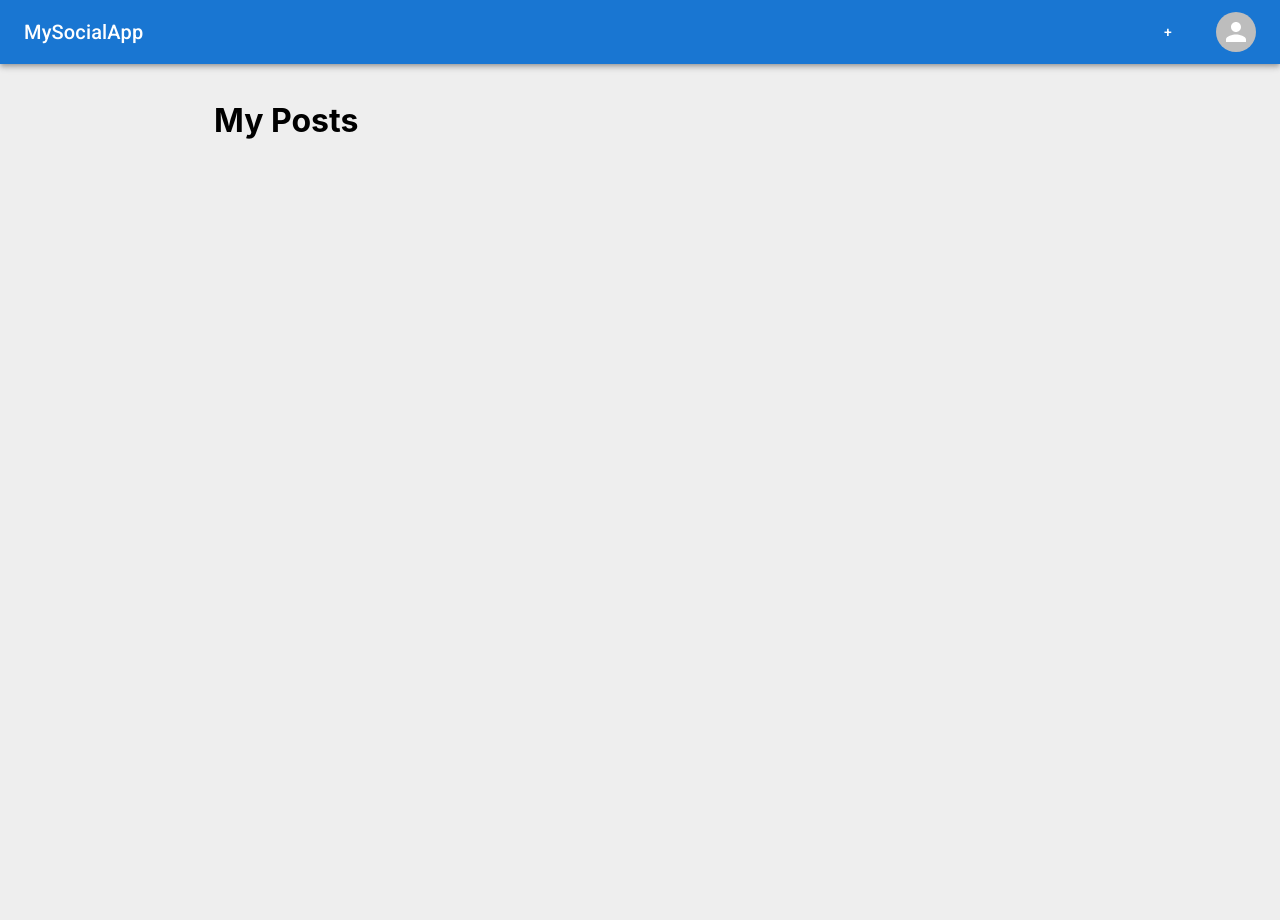
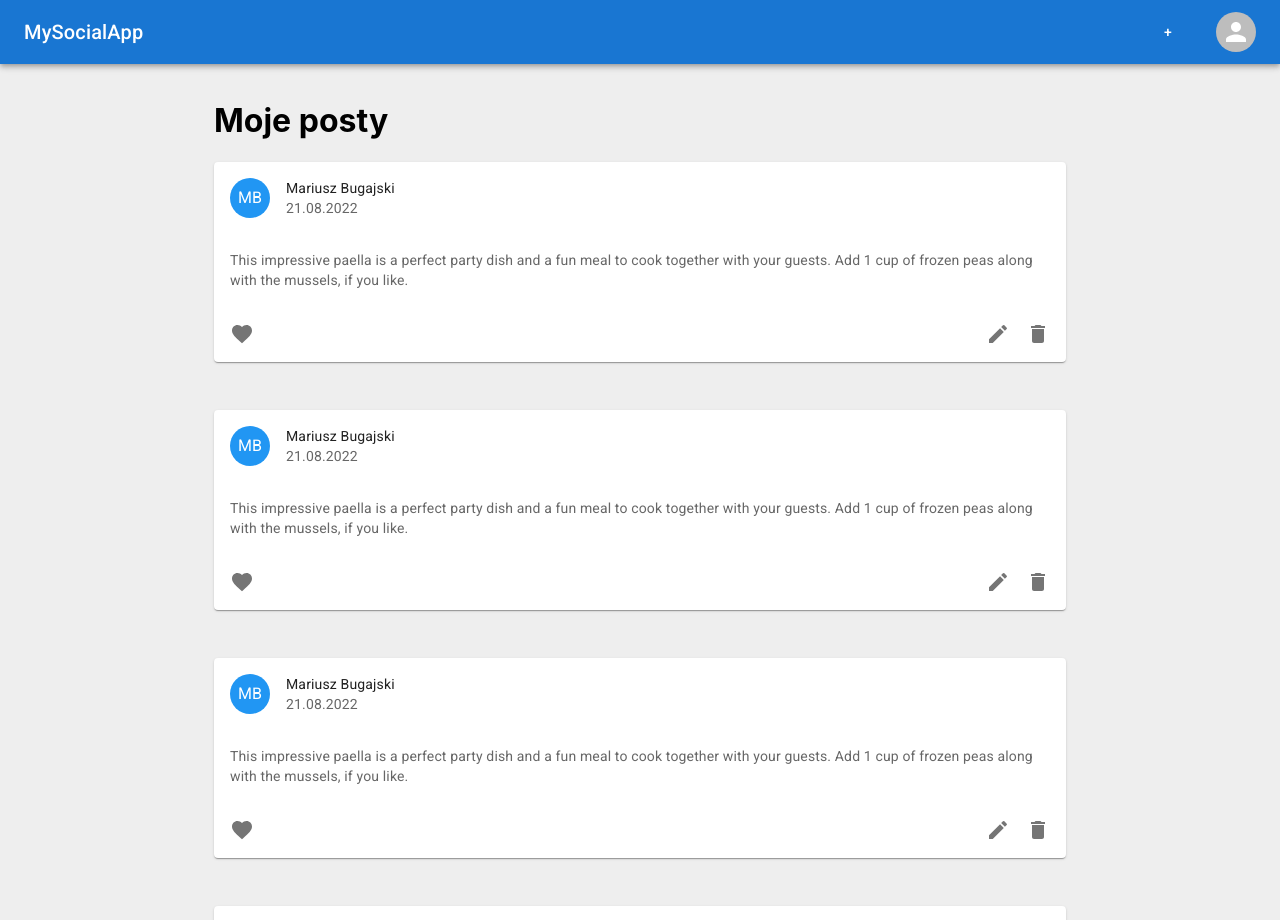
Before and after one commit to sirmarbug/my-social-app, a React (Create React App) app in the folder web/: page /my-posts in a window 1280 px wide. Shown: the top 920 px of the page. Before the commit the page ends 800 px from the top, so only its background shows below. Built offline with nearby package versions, Linux system fonts and the light colour scheme.

Commit message:
frontend: create my post page

```diff
--- a/web/src/pages/Dashboard/MyPosts.js
+++ b/web/src/pages/Dashboard/MyPosts.js
@@ -1,9 +1,14 @@
 import DashboardLayout from "../../layouts/DashboardLayout";
+import PostCard from "../../components/PostCard";
 
 const MyDetails = () => {
     return (
         <DashboardLayout>
-            <h1>My Posts</h1>
+            <h1>Moje posty</h1>
+            <PostCard/>
+            <PostCard/>
+            <PostCard/>
+            <PostCard/>
         </DashboardLayout>
     )
 }
```
